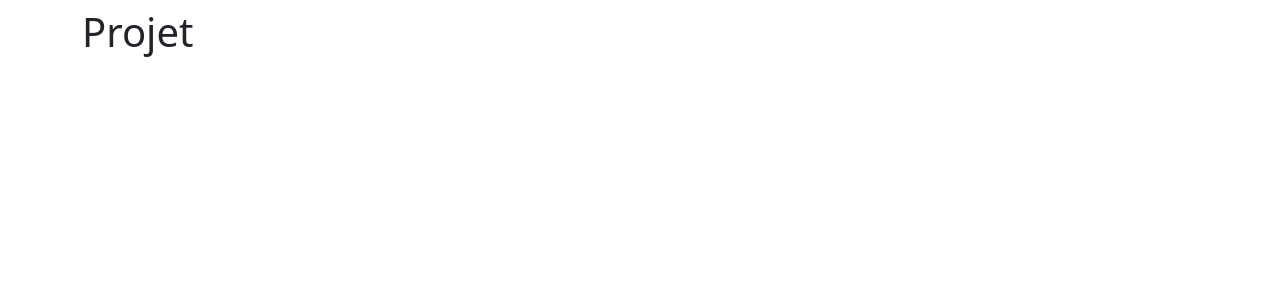
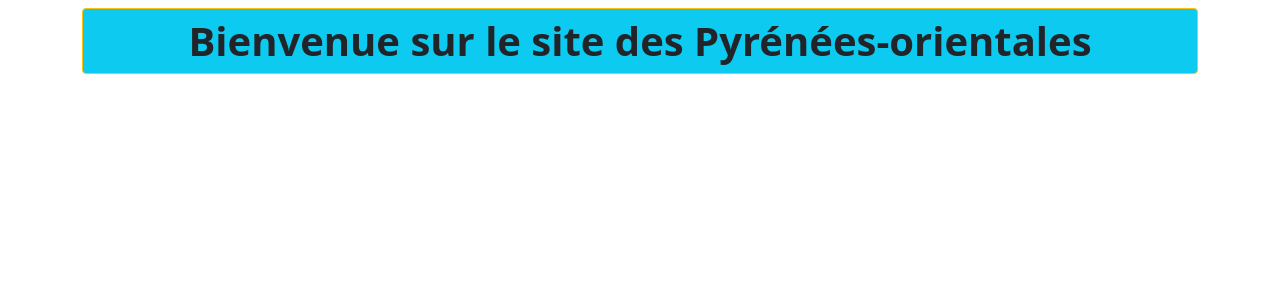
Before and after one commit to Chaambane/Etablissements-Publics, a React (Create React App) app: page / in a window 1280 px wide. Shown: the top 300 px of the page. Built offline with nearby package versions, Linux system fonts and the light colour scheme.

Commit message:
feat(titleH1) add component Title h1

```diff
--- /dev/null
+++ b/src/components/TitleH1/TitleH1.js
@@ -0,0 +1,9 @@
+import React from 'react'
+
+    const titleH1 = (props) => (
+        <h1 className="border border-warning rounded p-2 fw-bold bg-info text-center">
+            {props.children}
+        </h1>
+    );
+
+export default titleH1;
--- a/src/containers/PublicInstitutionManager/PublicInstitutionManager.js
+++ b/src/containers/PublicInstitutionManager/PublicInstitutionManager.js
@@ -1,11 +1,12 @@
 import React, {Component} from 'react';
 import { Container } from 'react-bootstrap';
+import TitleH1 from '../../components/TitleH1/TitleH1';
 
 class PublicInstitutionManager extends Component {
     render() {
         return (
             <Container className="mt-2">
-                <h1>Projet</h1>
+                <TitleH1>Bienvenue sur le site des Pyrénées-orientales</TitleH1>
             </Container>
         )
     };
```
